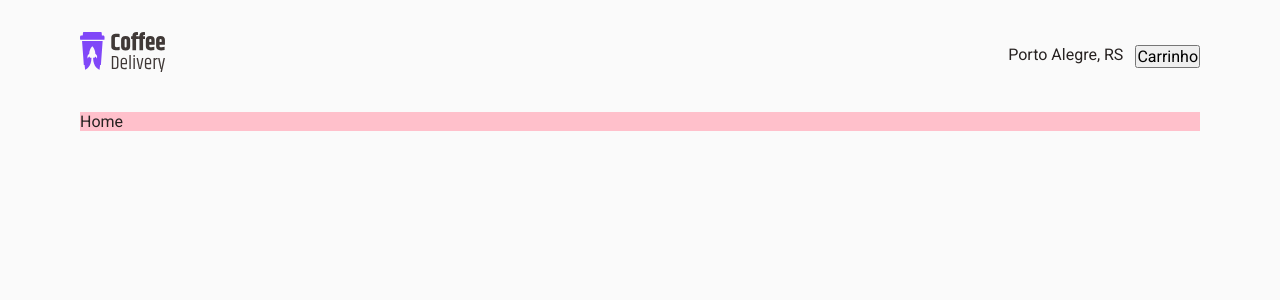
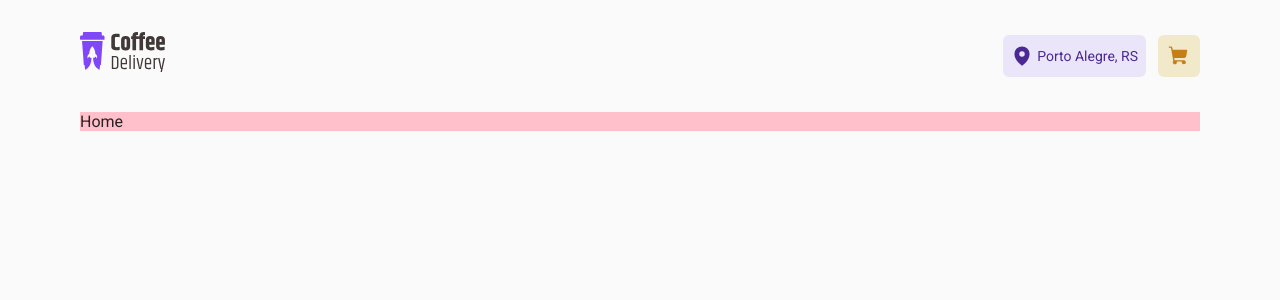
Before and after one commit to kaiquezimerer/ignite-reactjs2-coffee-delivery, a React (Vite) app: page / in a window 1280 px wide. Shown: the top 300 px of the page. Built offline with nearby package versions, Linux system fonts and the light colour scheme.

Commit message:
Create CartButton component + Finalize Header styles

```diff
--- /dev/null
+++ b/src/components/CartButton/index.tsx
@@ -0,0 +1,16 @@
+import { ShoppingCart } from 'phosphor-react'
+
+import { Badge, Button } from './styles'
+
+interface CartButtonProps {
+  count: number
+}
+
+export function CartButton({ count }: CartButtonProps) {
+  return (
+    <Button title="Carrinho">
+      {!!count && <Badge>{count}</Badge>}
+      <ShoppingCart size={22} weight="fill" />
+    </Button>
+  )
+}
--- /dev/null
+++ b/src/components/CartButton/styles.ts
@@ -0,0 +1,34 @@
+import styled from 'styled-components'
+
+export const Button = styled.button`
+  position: relative;
+  display: flex;
+  align-items: center;
+  justify-content: center;
+  border: 0;
+  width: 42px;
+  height: 42px;
+  border-radius: 6px;
+  background-color: ${(props) => props.theme['yellow-100']};
+  color: ${(props) => props.theme['yellow-800']};
+  cursor: pointer;
+
+  &:not(:active):hover {
+    opacity: 0.8;
+  }
+`
+
+export const Badge = styled.div`
+  position: absolute;
+  top: -5px;
+  right: -5px;
+  display: flex;
+  align-items: center;
+  justify-content: center;
+  width: 20px;
+  height: 20px;
+  border-radius: 50%;
+  font-size: 0.75rem;
+  color: ${(props) => props.theme.white};
+  background: ${(props) => props.theme['yellow-800']};
+`
--- a/src/components/Header/index.tsx
+++ b/src/components/Header/index.tsx
@@ -1,4 +1,8 @@
-import { HeaderContainer, Container, Navigation } from './styles'
+import { MapPin } from 'phosphor-react'
+
+import { HeaderContainer, Container, Navigation, LocationLabel } from './styles'
+
+import { CartButton } from '../CartButton'
 
 import CoffeeDeliveryLogo from '../../assets/images/coffee-delivery-logo.svg'
 
@@ -15,10 +19,14 @@ export function Header() {
         </h1>
         <Navigation>
           <ul>
-            <li>Porto Alegre, RS</li>
-            {/* TODO: Criar IconButton p/ Botão de carrinho e substituir aqui */}
             <li>
-              <button>Carrinho</button>
+              <LocationLabel>
+                <MapPin size={22} weight="fill" />
+                Porto Alegre, RS
+              </LocationLabel>
+            </li>
+            <li>
+              <CartButton count={0} />
             </li>
           </ul>
         </Navigation>
--- a/src/components/Header/styles.ts
+++ b/src/components/Header/styles.ts
@@ -18,3 +18,14 @@ export const Navigation = styled.nav`
     gap: 0.75rem;
   }
 `
+
+export const LocationLabel = styled.p`
+  display: flex;
+  align-items: center;
+  gap: 4px;
+  font-size: 0.875rem;
+  color: ${(props) => props.theme['purple-800']};
+  background-color: ${(props) => props.theme['purple-100']};
+  padding: 0.625rem 0.5rem;
+  border-radius: 6px;
+`
--- a/src/styles/themes/default.ts
+++ b/src/styles/themes/default.ts
@@ -18,5 +18,5 @@ export const defaultTheme = {
 
   'yellow-100': '#F1E9C9',
   'yellow-500': '#DBAC2C',
-  'yellow-800': '##C47F17',
+  'yellow-800': '#C47F17',
 }
```
